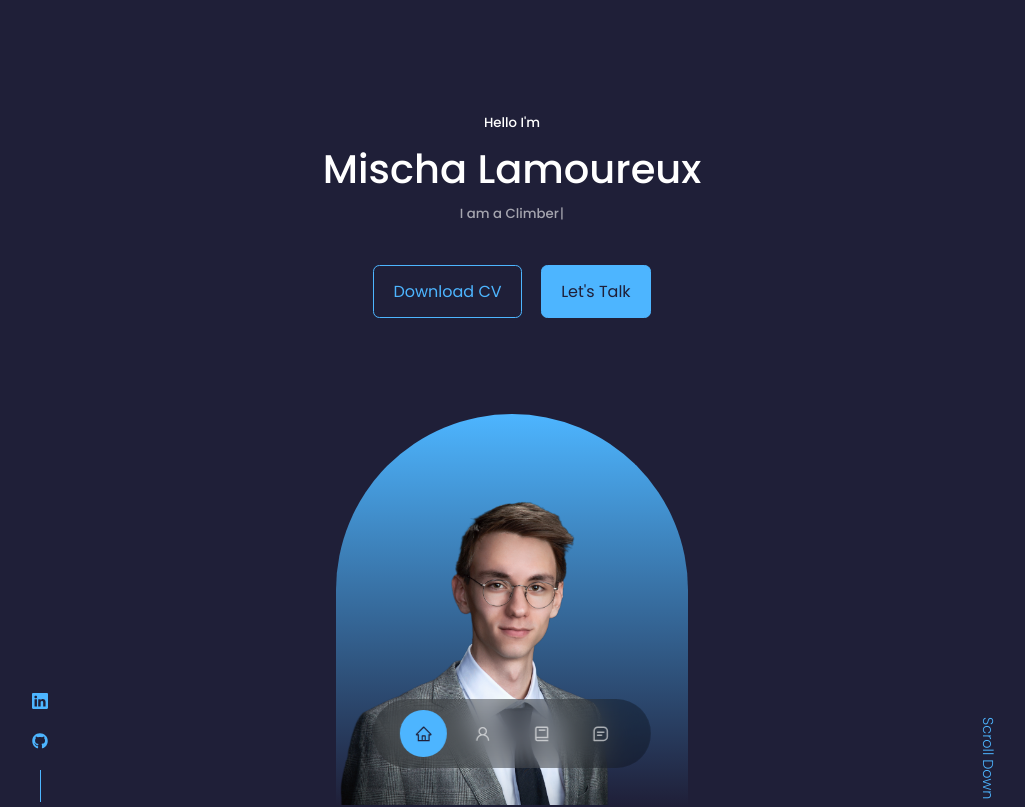
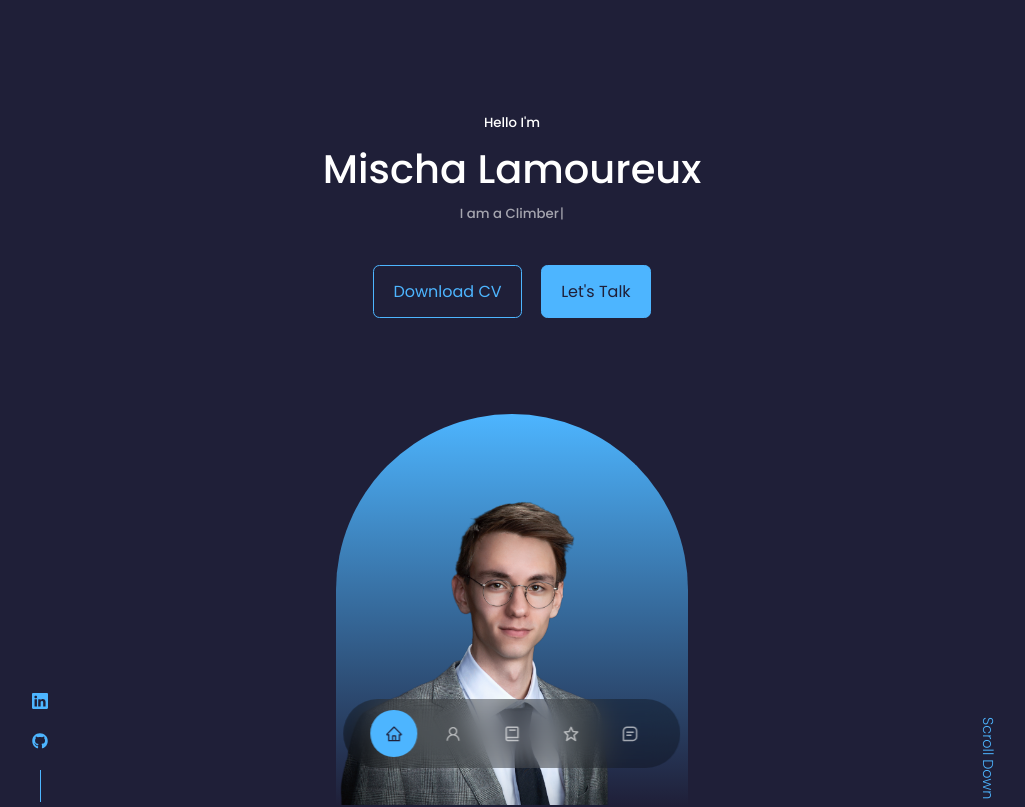
Before and after one commit to Mischa-Lamoureux/personal-portfolio, a React (Create React App) app: page / in a window 1280 px wide. Shown: the top 807 px of the page, without its empty margins (128-1153 px from the left). Built offline with nearby package versions, Linux system fonts and the light colour scheme.

Commit message:
Added testimonial button to nav bar

```diff
--- a/src/components/nav/Nav.jsx
+++ b/src/components/nav/Nav.jsx
@@ -4,7 +4,7 @@ import { AiOutlineHome } from "react-icons/ai";
 import { AiOutlineUser } from "react-icons/ai";
 import { BiBook } from "react-icons/bi";
 import { RiServiceLine } from "react-icons/ri";
-import { BiMessageSquareDetail } from "react-icons/bi";
+import { BiMessageSquareDetail, BiStar } from "react-icons/bi";
 import { useState } from "react";
 
 const Nav = () => {
@@ -41,6 +41,13 @@ const Nav = () => {
         <RiServiceLine />
       </a> */}
       <a
+        href="#testimonials"
+        onClick={() => setActiveNav("#testimonials")}
+        className={activeNav === "#testimonials" ? "active" : ""}
+      >
+        <BiStar />
+      </a>
+      <a
         href="#contact"
         onClick={() => setActiveNav("#contact")}
         className={activeNav === "#contact" ? "active" : ""}
```
